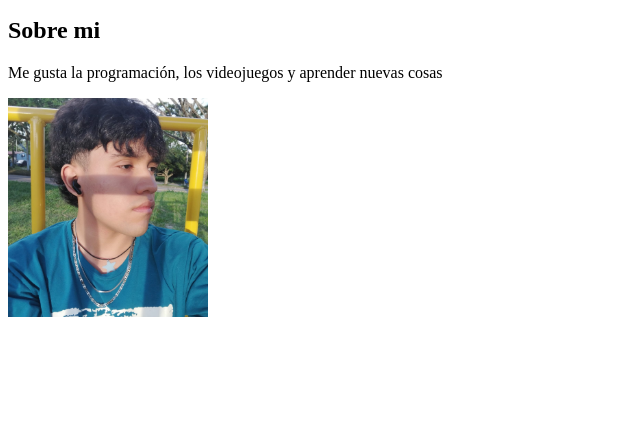
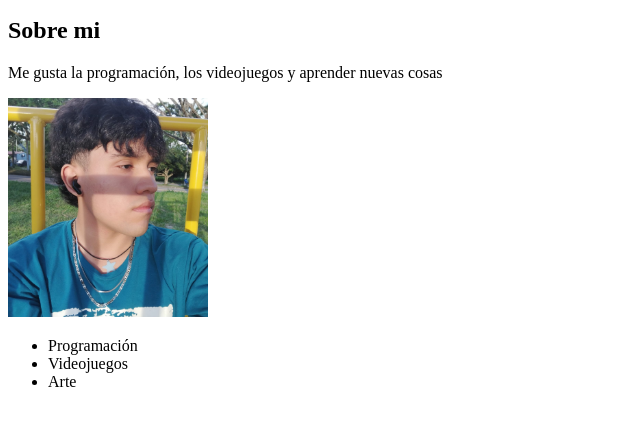
Before and after one commit to Carlos58309/mi_pagina_web, a plain HTML site: page mi_pagina_web/index.html in a window 1280 px wide. Shown: the part 101-526 px from the top of the page, without its empty margins (0-640 px from the left). Drawn offline with Linux system fonts and the light colour scheme.

Commit message:
crear listas

```diff
--- a/mi_pagina_web/index.html
+++ b/mi_pagina_web/index.html
@@ -14,5 +14,12 @@
 
     <!--Tercera parte del codigo-->
     <img src="../imagenes/perfil.jpeg" alt="Foto de perfil" width="200"><!--Imagenes-->
+
+    <!--Cuarta parte del codigo-->
+    <ul><!--Listas-->
+        <li>Programación</li>
+        <li>Videojuegos</li>
+        <li>Arte</li>
+    </ul>
 </body>
 </html>
```
Also changed, not shown: 1 other file.
